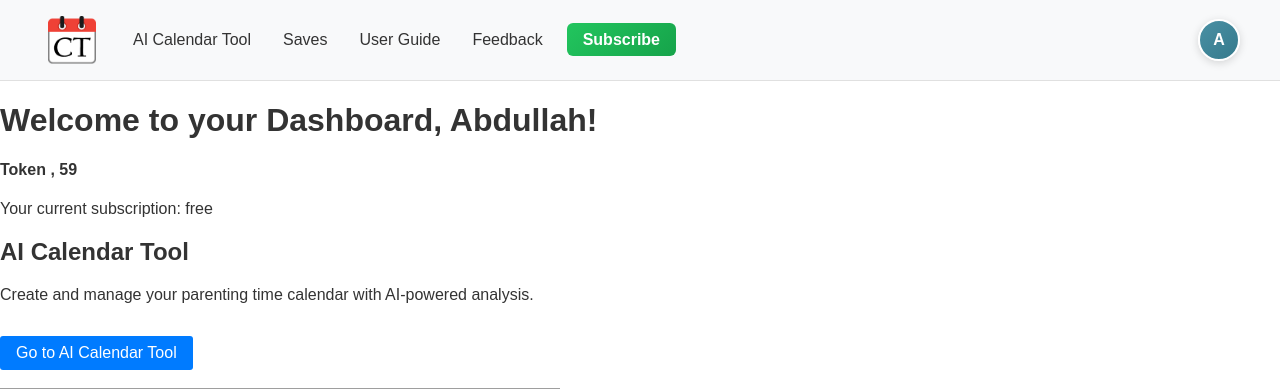
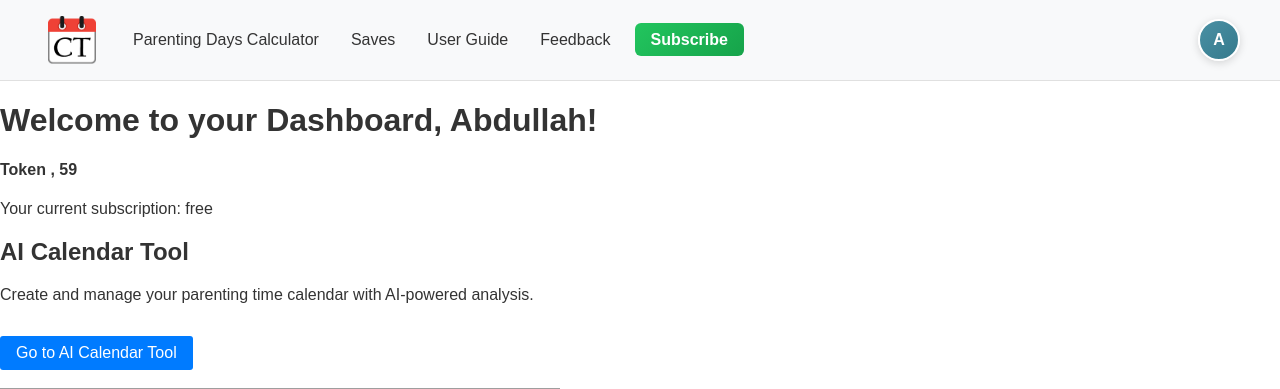
Before and after one commit to rwtrwt/PTCT2, a Flask app: page /dashboard in a window 1280 px wide. Shown: the top 389 px of the page. Run offline with Flask 3, Linux system fonts and the light colour scheme; a user stored in the database is signed in; grey boxes are pictures that could not be loaded.

Commit message:
Update application title to reflect parenting focus
Change navigation bar text from "AI Calendar Tool" to "Parenting Days Calculator" in base.html.

Replit-Commit-Author: Agent
Replit-Commit-Session-Id: 919f6423-9c70-437c-b8dd-27ac8844acb3
Replit-Commit-Checkpoint-Type: full_checkpoint
Replit-Commit-Event-Id: 825731cb-79e4-4f46-a791-ac77e61eb95e

```diff
--- a/templates/base.html
+++ b/templates/base.html
@@ -325,7 +325,7 @@
                 <ul>
                     <li><a href="{{ url_for('main.home') }}"><img src="{{ url_for('static', filename='images/calendar-tool-icon.png') }}" alt="Home" class="nav-icon" /></a></li>
                     {% if current_user.is_authenticated %}
-                        <li><a href="{{ url_for('main.ai_calendar') }}">AI Calendar Tool</a></li>
+                        <li><a href="{{ url_for('main.ai_calendar') }}">Parenting Days Calculator</a></li>
                         <li><a href="{{ url_for('main.saves') }}">Saves</a></li>
                         <li><a href="{{ url_for('main.user_guide') }}">User Guide</a></li>
                         <li><a href="{{ url_for('main.feedback') }}">Feedback</a></li>
@@ -333,7 +333,7 @@
                         <li><a href="{{ url_for('main.subscription') }}" style="background: linear-gradient(135deg, #22c55e 0%, #16a34a 100%); color: white; padding: 0.5rem 1rem; border-radius: 6px; font-weight: 600;">Subscribe</a></li>
                         {% endif %}
                     {% else %}
-                        <li><a href="{{ url_for('main.ai_calendar') }}">AI Calendar Tool</a></li>
+                        <li><a href="{{ url_for('main.ai_calendar') }}">Parenting Days Calculator</a></li>
                         <li><a href="{{ url_for('main.user_guide') }}">User Guide</a></li>
                         <li><a href="{{ url_for('auth.login') }}">Login</a></li>
                         <li><a href="{{ url_for('auth.register') }}">Register</a></li>
```
